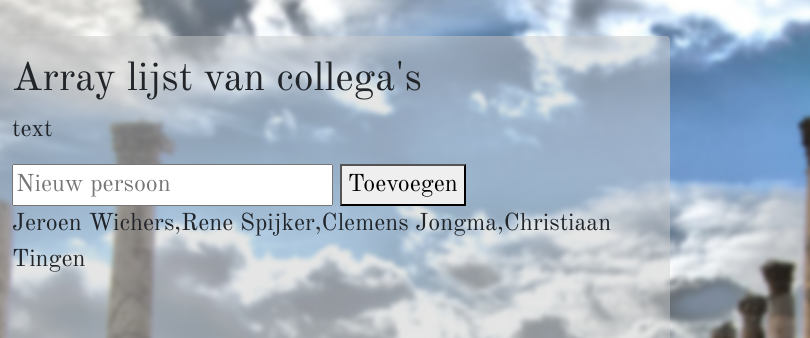
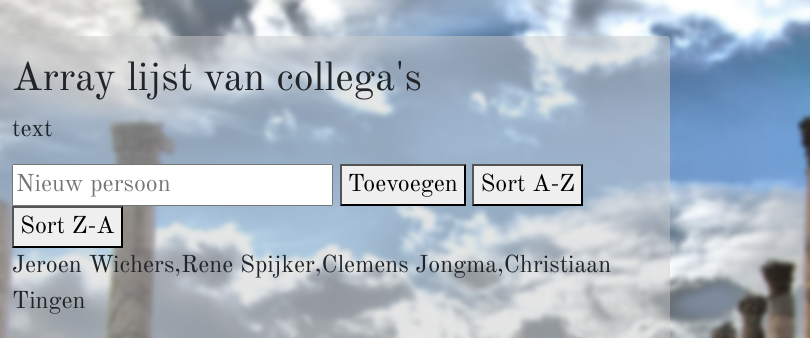
Before and after one commit to JeroenArneWichers/contactlist-codegorilla, a plain HTML site: page arraylijstcollega.html in a window 1280 px wide. Shown: the part 222-560 px from the top of the page, 470-1280 px from the left. Drawn offline with nearby package versions, Linux system fonts and the light colour scheme.

Commit message:
WERKENDE REVERSE

```diff
--- a/arraylijstcollega.html
+++ b/arraylijstcollega.html
@@ -46,6 +46,8 @@
 			<p>text</p>
 			<input id="MyNewName" type="text" placeholder="Nieuw persoon">
 			<button onclick="addPerson(); clearbutton()">Toevoegen</button>
+			<button onclick="sorteerAZ()">Sort A-Z</button>
+			<button onclick="sorteerZA()">Sort Z-A</button>
 			<p id="arrayList"></p>
 		</div>
 	</div>
@@ -97,6 +99,16 @@ function clearbutton()
   {
     document.getElementById("MyNewName").value="";
   }
+
+function sorteerAZ() {
+    personen.sort();
+    document.getElementById("arrayList").innerHTML = personen;
+}
+
+function sorteerZA() {
+    personen.sort().reverse();
+    document.getElementById("arrayList").innerHTML = personen;
+}
 </script>
 	</body>
 </html>
```
